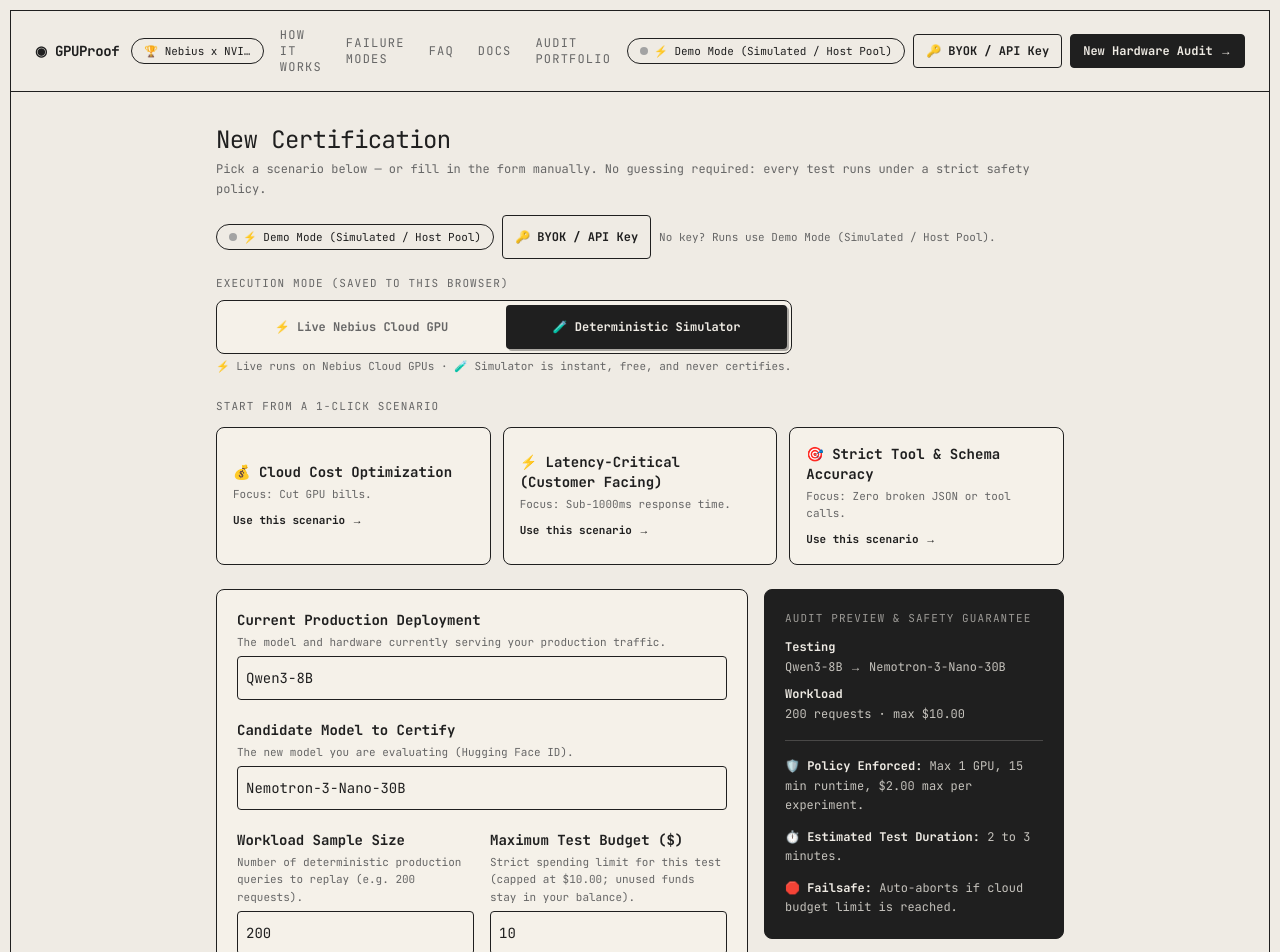
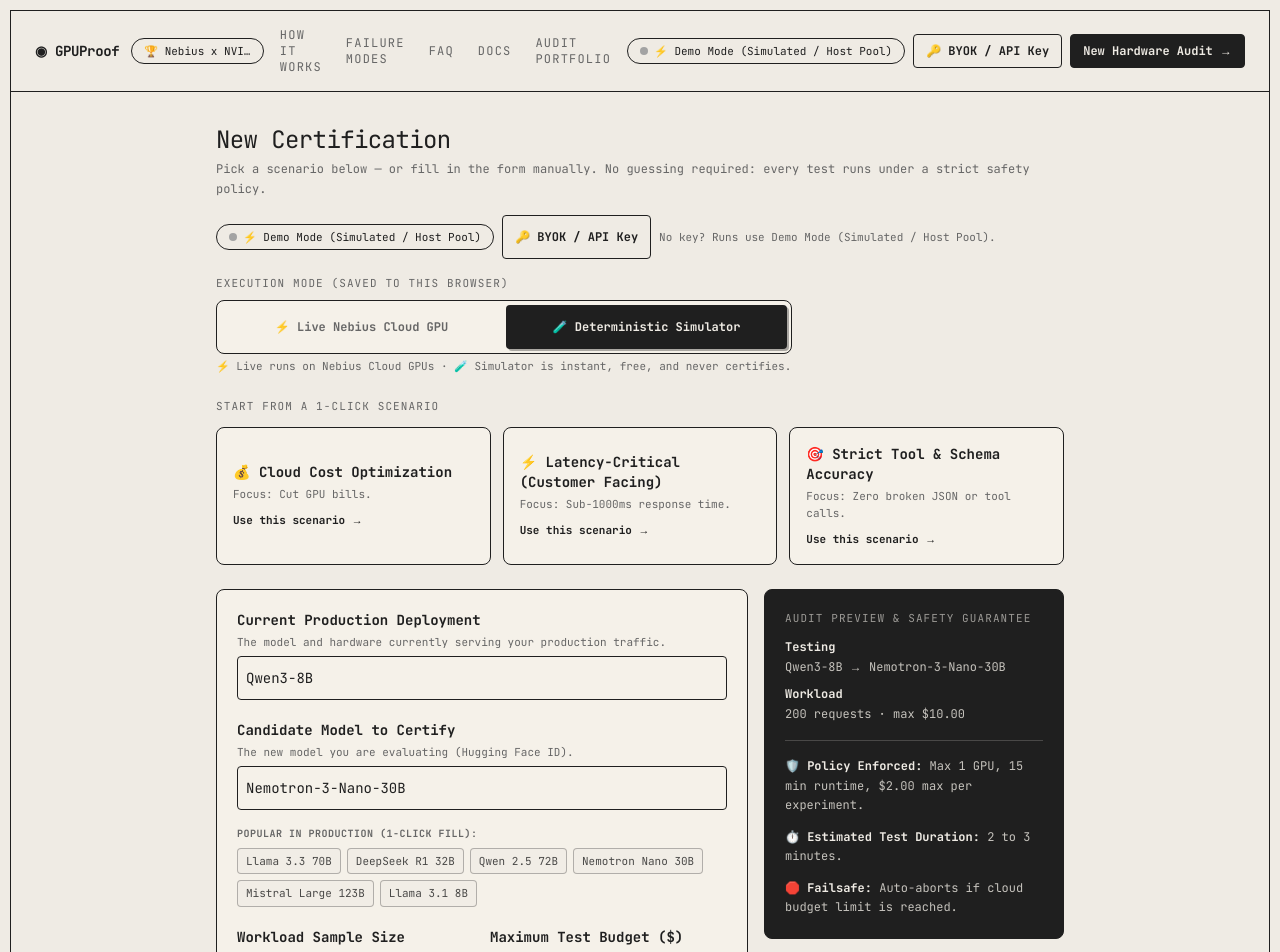
Before and after one commit to dhruvil-codes/gpu-proof, a Next.js app in the folder apps/web/: page /new in a window 1280 px wide. Shown: the top 952 px of the page. Built offline with nearby package versions, Linux system fonts and the light colour scheme; no server answers.

Commit message:
feat(models): add popular production models (Llama 3.3 70B, DeepSeek R1 32B, Qwen 2.5 72B, Mistral Large 123B) with 1-click quick-select chips

```diff
--- a/apps/web/app/new/page.tsx
+++ b/apps/web/app/new/page.tsx
@@ -16,6 +16,15 @@ type FormState = {
 };
 
 const NANO = "nvidia/NVIDIA-Nemotron-3-Nano-30B-A3B";
+
+const POPULAR_PROD_MODELS = [
+  { label: "Llama 3.3 70B", slug: "meta-llama/Llama-3.3-70B-Instruct" },
+  { label: "DeepSeek R1 32B", slug: "deepseek-ai/DeepSeek-R1-Distill-Qwen-32B" },
+  { label: "Qwen 2.5 72B", slug: "Qwen/Qwen2.5-72B-Instruct" },
+  { label: "Nemotron Nano 30B", slug: "nvidia/NVIDIA-Nemotron-3-Nano-30B-A3B" },
+  { label: "Mistral Large 123B", slug: "mistralai/Mistral-Large-Instruct-2407" },
+  { label: "Llama 3.1 8B", slug: "meta-llama/Meta-Llama-3.1-8B-Instruct" },
+];
 
 const TEMPLATES: {
   id: string;
@@ -190,6 +199,28 @@ function NewForm() {
             <label htmlFor="cand" className={label}>Candidate Model to Certify</label>
             <span id="cand-help" className={helper}>The new model you are evaluating (Hugging Face ID).</span>
             <input id="cand" value={form.candidate_model} onChange={(e) => set("candidate_model", e.target.value)} aria-invalid={!!errors.candidate_model} aria-describedby="cand-err cand-help" className={field} placeholder="e.g. nvidia/NVIDIA-Nemotron-3-Nano-30B-A3B" />
+            <div className="mt-2.5">
+              <span className="text-[10px] uppercase font-bold tracking-wider text-muted">Popular in Production (1-click fill):</span>
+              <div className="mt-1 flex flex-wrap gap-1.5">
+                {POPULAR_PROD_MODELS.map((m) => {
+                  const active = form.candidate_model === m.slug;
+                  return (
+                    <button
+                      key={m.slug}
+                      type="button"
+                      onClick={() => set("candidate_model", m.slug)}
+                      className={`cursor-pointer rounded border px-2 py-1 text-[11px] font-mono transition-all ${
+                        active
+                          ? "border-ink bg-ink text-canvas font-bold shadow-[2px_2px_0_rgba(31,31,31,0.2)]"
+                          : "border-ink/30 bg-canvas/70 text-ink/80 hover:border-ink hover:bg-canvas"
+                      }`}
+                    >
+                      {m.label}
+                    </button>
+                  );
+                })}
+              </div>
+            </div>
             {errors.candidate_model && <p id="cand-err" role="alert" className="mt-1 text-[11px] text-block">{errors.candidate_model}</p>}
           </div>
           <div className="grid grid-cols-1 gap-4 sm:grid-cols-2">
--- a/apps/web/app/page.tsx
+++ b/apps/web/app/page.tsx
@@ -6,9 +6,12 @@ import { SiteFooter, StatusPill, TopNav } from "@/components/ui";
 import { ModelAdvisorFab } from "@/components/ModelAdvisorDrawer";
 
 const PRESETS = [
-  { id: "nano", glyph: "⚡", label: "Nemotron Nano 30B", sub: "40% cheaper, high tool accuracy", value: "nvidia/NVIDIA-Nemotron-3-Nano-30B-A3B" },
-  { id: "qwen", glyph: "🛡️", label: "Qwen3 8B", sub: "Budget tier baseline", value: "Qwen3-8B" },
-  { id: "custom", glyph: "⚙️", label: "Custom Hugging Face Model", sub: "Enter any HF model ID", value: "" },
+  { id: "nano", glyph: "⚡", label: "Nemotron Nano 30B", sub: "NVIDIA agentic workhorse (~40% cost cut)", value: "nvidia/NVIDIA-Nemotron-3-Nano-30B-A3B" },
+  { id: "llama70b", glyph: "🦙", label: "Llama 3.3 70B", sub: "Enterprise flagship production workhorse", value: "meta-llama/Llama-3.3-70B-Instruct" },
+  { id: "r1-32b", glyph: "🧠", label: "DeepSeek R1 32B", sub: "Open reasoning & math powerhouse", value: "deepseek-ai/DeepSeek-R1-Distill-Qwen-32B" },
+  { id: "qwen72b", glyph: "🎯", label: "Qwen 2.5 72B", sub: "Complex JSON schemas & coding", value: "Qwen/Qwen2.5-72B-Instruct" },
+  { id: "llama8b", glyph: "🛡️", label: "Llama 3.1 8B", sub: "Low-latency high-throughput baseline", value: "meta-llama/Meta-Llama-3.1-8B-Instruct" },
+  { id: "custom", glyph: "⚙️", label: "Custom HF Model", sub: "Type any Hugging Face repo ID", value: "" },
 ];
 
 function PresetPicker() {
--- a/apps/web/components/ModelAdvisorDrawer.tsx
+++ b/apps/web/components/ModelAdvisorDrawer.tsx
@@ -10,8 +10,10 @@ type ChatMsg = {
 };
 
 const QUICK_PROMPTS = [
+  "Can I run Llama 3.3 70B on a single 80GB H100?",
+  "What hardware does DeepSeek R1 32B need at concurrency 16?",
+  "Will Qwen 2.5 72B fit on an L40S or OOM?",
   "Can I run Gemma 2 27B on a single L40S 48GB?",
-  "Will Qwen 2.5 14B break structured JSON tool calls?",
   "What's the cheapest GPU to serve Nemotron Nano 30B?",
 ];
 
```
Also changed, not shown: 1 other file (tests, documents, lock files or other folders).
